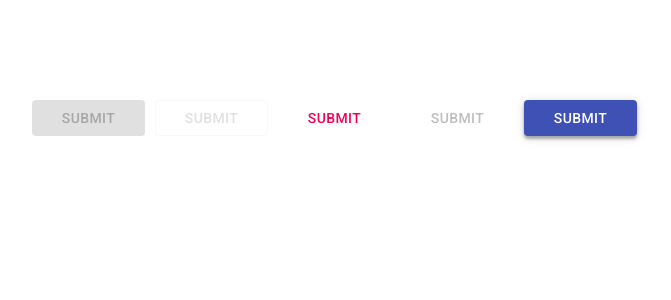
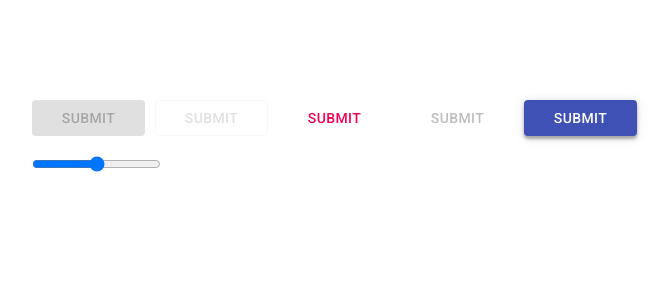
Before and after one commit to z123fg/antraui, a React (Create React App) app: page / in a window 1280 px wide. Shown: the top 300 px of the page, without its empty margins (68-739 px from the left). Built offline with nearby package versions, Linux system fonts and the light colour scheme.

Commit message:
Create slider prototype

```diff
--- a/src/App.tsx
+++ b/src/App.tsx
@@ -2,11 +2,13 @@ import React from 'react';
 import logo from './logo.svg';
 import './App.scss';
 import MyButton from './components/MyButton/MyButton';
+import MySlider from './components/MySlider/MySlider';
 
 
 
 function App() {
   return (
+    <>
       <div style={{display:"flex", gap:"10px"}}>
         <MyButton onClick={()=>{console.log("clicked")}} color="primary" variant="contained" disabled>SUBMIT</MyButton>
         <MyButton onClick={()=>{console.log("clicked")}} color="default" variant="outlined" >SUBMIT</MyButton>
@@ -14,6 +16,10 @@ function App() {
         <MyButton onClick={()=>{console.log("clicked")}} color="secondary" variant="text" disabled>SUBMIT</MyButton>
         <MyButton onClick={()=>{console.log("clicked")}} color="primary" variant="contained" >SUBMIT</MyButton>
       </div>
+      <div style={{display:"flex", gap:"10px", marginTop:"20px"}}>
+        <MySlider />
+      </div>
+    </>
   );
 }
 
--- /dev/null
+++ b/src/components/MySlider/MySlider.tsx
@@ -0,0 +1,74 @@
+import React, { FC, ChangeEvent } from 'react'
+
+type SliderSize = 'small' | 'medium' | string
+
+type SliderColor = 'primary' | 'secondary' | string
+
+interface IMySliderProps {
+  /**
+   * The value of the slider. For ranged sliders, provide an array with two values.
+   */
+  value?: Array<number> | number;
+  /**
+   * The size of the slider.
+   */
+  size?: SliderSize;
+  /**
+   * The color of the component.
+   */
+  color?: SliderColor;
+  /**
+   * If true, the component is disabled.
+   */
+  disabled?: boolean;
+  /**
+   * Marks indicate predetermined values to which the user can move the slider. If true the marks are spaced according the value of the step prop. If an array, it should contain objects with value and an optional label keys.
+   */
+  marks?: Array<{ label?: string, value: number }> | boolean;
+  /**
+   * The minimum allowed value of the slider. Should not be equal to max.
+   */
+  min?: number;
+  /**
+   * The maximum allowed value of the slider. Should not be equal to min.
+   */
+  max?: number;
+  /**
+   * The maximum allowed value of the slider. Should not be equal to min.
+   */
+  step?: number;
+  /**
+   * event handler for the click event of the button
+   */
+  onChange?:(event:ChangeEvent<HTMLInputElement>) => void
+}
+
+const MySlider: FC<IMySliderProps> = ({
+  value,
+  size = 'medium',
+  color,
+  marks,
+  disabled,
+  min = 0,
+  max = 100,
+  step = 1,
+  onChange,
+}) => {
+
+  const handleChange = (e: ChangeEvent<HTMLInputElement>) => {
+    onChange?.(e)
+  }
+
+  return (
+    <input
+      type="range"
+      min={min}
+      max={max}
+      step={step}
+      disabled={disabled}
+      onChange={handleChange}
+    />
+  )
+}
+
+export default MySlider
--- a/src/index.scss
+++ b/src/index.scss
@@ -5,6 +5,7 @@
 @use "./scss/mixin";
 
 @use "./components/MyButton/MyButton";
+@use "./components/MySlider/MySlider";
 
 
 html{
```
Also changed, not shown: src/components/MySlider/_MySlider.scss (added), 1 other file (tests, documents, lock files or other folders). Lines whose indentation alone changed are shown as unchanged.
